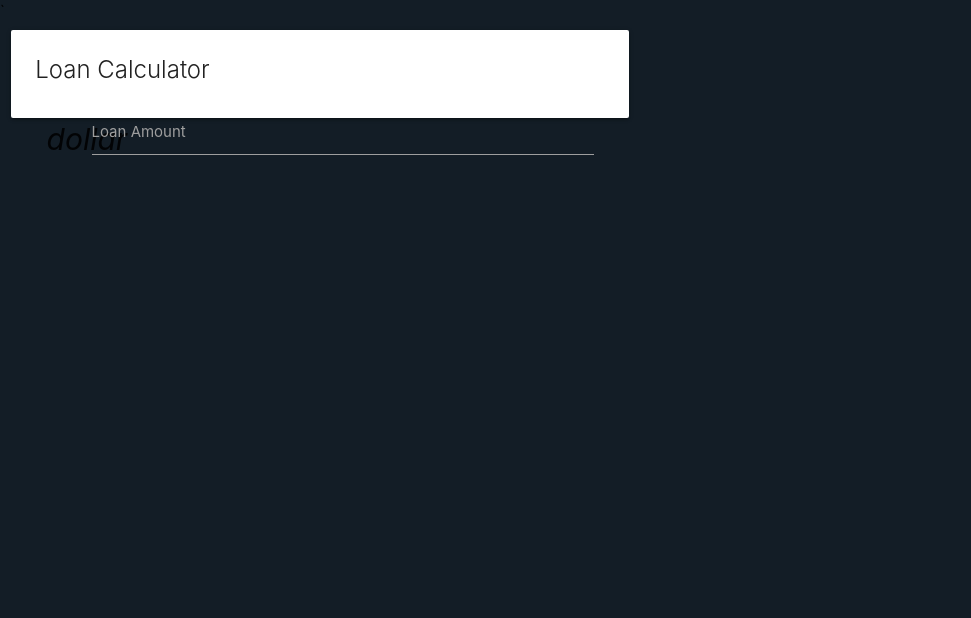
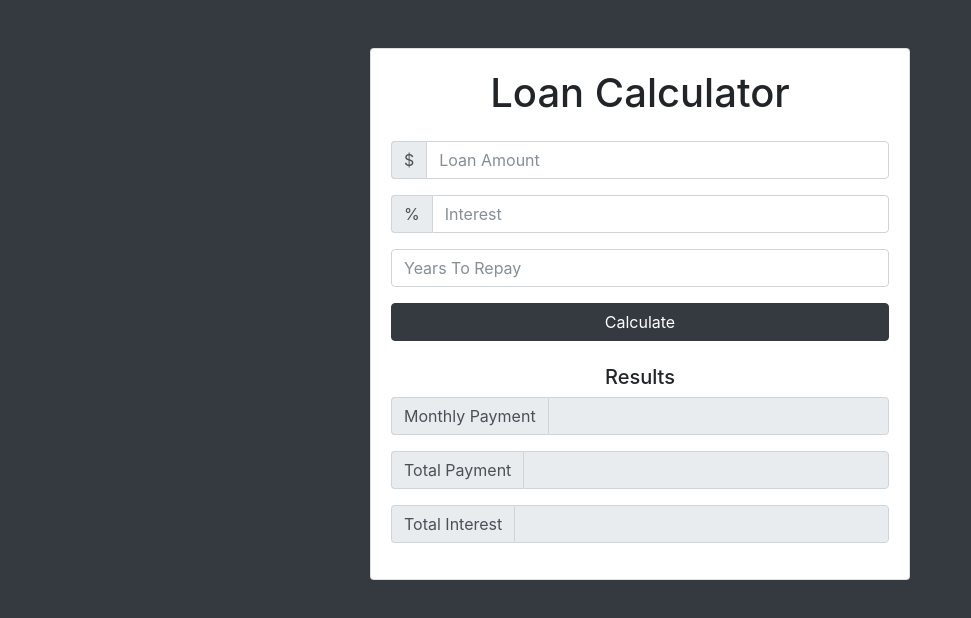
Before and after one commit to jbb3997/Loan-Calculator, a plain HTML site: page index.html in a window 1280 px wide. Shown: the whole page, without its empty margins (0-971 px from the left). Drawn offline with nearby package versions, Linux system fonts and the light colour scheme.

Commit message:
Added the UI

```diff
--- a/index.html
+++ b/index.html
@@ -1,35 +1,80 @@
-<!DOCTYPE html>
+<!doctype html>
 <html lang="en">
-<head>
-  <meta charset="UTF-8">
-  <meta name="viewport" content="width=device-width, initial-scale=1.0">
-  <meta http-equiv="X-UA-Compatible" content="ie=edge">`
-   <!-- Compiled and minified CSS -->
-   <link rel="stylesheet" href="https://cdnjs.cloudflare.com/ajax/libs/materialize/1.0.0-beta/css/materialize.min.css">
-   <link rel='stylesheet' href='style.css'>
-  <title>Loan Calculator</title>
-</head>
-<body>
+  <head>
+    <title>Hello, world!</title>
+    <!-- Required meta tags -->
+    <meta charset="utf-8">
+    <meta name="viewport" content="width=device-width, initial-scale=1, shrink-to-fit=no">
 
-  <div class="row">
-    <div class="col s12 m6">
-      <div class="card">
-        <div class="card-content">
-          <span class="card-title">Loan Calculator</span>
-          <form action="" class="col s12">
-            <div class="input-field">
-              <i class="material-icons prefix">dollar</i>
-              <input type="text" id="icon_prefix" class='validate'>
-              <label for="icon_prefix">Loan Amount</label>
+    <!-- Bootstrap CSS -->
+    <link rel="stylesheet" href="https://maxcdn.bootstrapcdn.com/bootstrap/4.0.0-beta.2/css/bootstrap.min.css" integrity="sha384-PsH8R72JQ3SOdhVi3uxftmaW6Vc51MKb0q5P2rRUpPvrszuE4W1povHYgTpBfshb" crossorigin="anonymous">
+  </head>
+  <body class="bg-dark">
+    <div class="container">
+      <div class="row">
+        <div class="col-md-6 mx-auto">
+          <div class="card card-body text-center mt-5">
+            <h1 class="heading display-5 pb-3">Loan Calculator</h1>
+            <form id="loan-form">
+              <div class="form-group">
+                <div class="input-group">
+                  <span class="input-group-addon">$</span>
+                  <input type="number" class="form-control" id="amount" placeholder="Loan Amount">
+                </div>
+              </div>
+              <div class="form-group">
+                <div class="input-group">
+                  <span class="input-group-addon">%</span>
+                  <input type="number" class="form-control" id="interest" placeholder="Interest">
+                </div>
+              </div>
+              <div class="form-group">
+                <input type="number" class="form-control" id="years" placeholder="Years To Repay">
+              </div>
+              <div class="forn-group">
+                <input type="submit" value="Calculate" class="btn btn-dark btn-block">
+              </div>
+            </form>
+            <!-- LOADER -->
+            <!--
+            <div id="loading">
+              <img src="img/loading.gif" alt="">
             </div>
-          </form>
+            -->
+            <!-- RESULTS -->
+            <div id="results" class="pt-4">
+              <h5>Results</h5>
+              <div class="form-group">
+                <div class="input-group">
+                  <span class="input-group-addon">Monthly Payment</span>
+                  <input type="number" class="form-control" id="monthly-payment" disabled>
+                </div>
+              </div>
+
+              <div class="form-group">
+                <div class="input-group">
+                  <span class="input-group-addon">Total Payment</span>
+                  <input type="number" class="form-control" id="total-payment" disabled>
+                </div>
+              </div>
+
+              <div class="form-group">
+                <div class="input-group">
+                  <span class="input-group-addon">Total Interest</span>
+                  <input type="number" class="form-control" id="total-interest" disabled>
+                </div>
+              </div>
+            </div>
+          </div>
         </div>
       </div>
     </div>
-  </div>
 
-  <script src="https://code.jquery.com/jquery-3.3.1.min.js" integrity="sha256-FgpCb/KJQlLNfOu91ta32o/NMZxltwRo8QtmkMRdAu8=" crossorigin="anonymous"></script>
-  <script src="https://cdnjs.cloudflare.com/ajax/libs/materialize/1.0.0-beta/js/materialize.min.js"></script>
-  <script src='app.js'></script>
-</body>
+    <!-- Optional JavaScript -->
+    <!-- jQuery first, then Popper.js, then Bootstrap JS -->
+    <script src="https://code.jquery.com/jquery-3.2.1.slim.min.js" integrity="sha384-KJ3o2DKtIkvYIK3UENzmM7KCkRr/rE9/Qpg6aAZGJwFDMVNA/GpGFF93hXpG5KkN" crossorigin="anonymous"></script>
+    <script src="https://cdnjs.cloudflare.com/ajax/libs/popper.js/1.12.3/umd/popper.min.js" integrity="sha384-vFJXuSJphROIrBnz7yo7oB41mKfc8JzQZiCq4NCceLEaO4IHwicKwpJf9c9IpFgh" crossorigin="anonymous"></script>
+    <script src="https://maxcdn.bootstrapcdn.com/bootstrap/4.0.0-beta.2/js/bootstrap.min.js" integrity="sha384-alpBpkh1PFOepccYVYDB4do5UnbKysX5WZXm3XxPqe5iKTfUKjNkCk9SaVuEZflJ" crossorigin="anonymous"></script>
+    <script src="app.js"></script>
+  </body>
 </html>
```
Also changed, not shown: img/loading.gif (added).
